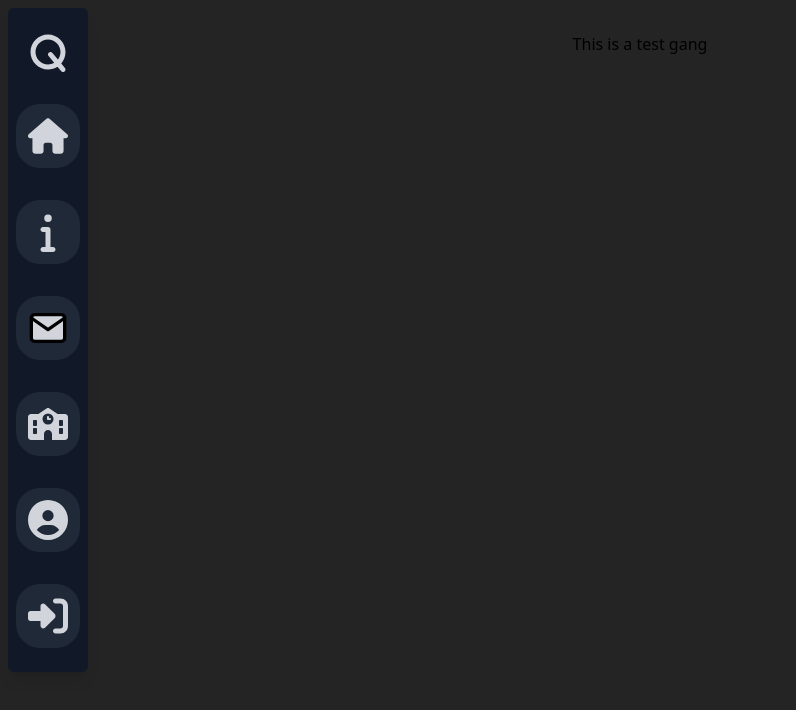
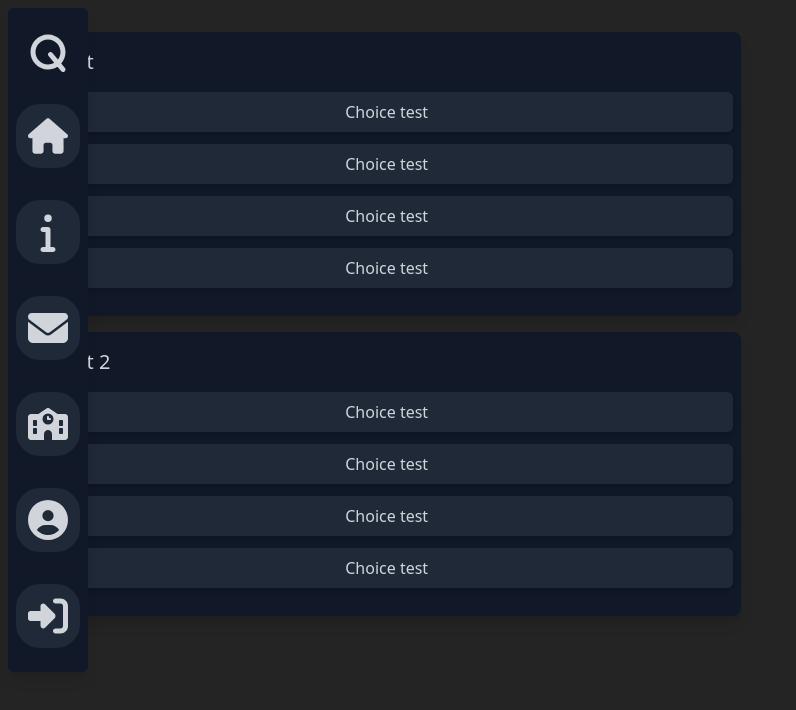
Before and after one commit to QuizMasterInc/QuizMaster, a React (Vite) app: page /quizzes/entertainment in a window 1280 px wide. Shown: the top 710 px of the page, without its empty margins (0-796 px from the left). Built offline with nearby package versions, Linux system fonts and the light colour scheme; no server answers.

Commit message:
progress on quiz activity

```diff
--- a/src/components/Test.jsx
+++ /dev/null
@@ -1,7 +0,0 @@
-import React from "react";
-
-const Test = ({}) => (
-    <div>Test</div>
-)
-
-export default Test;
--- a/src/components/Test2.jsx
+++ /dev/null
@@ -1,7 +0,0 @@
-import React from "react";
-
-const Test2 = ({}) => (
-    <div>Test 2</div>
-)
-
-export default Test2;
--- a/src/components/icons/Email.jsx
+++ b/src/components/icons/Email.jsx
@@ -2,6 +2,6 @@ import React from "react";
 
 const Email = ({className}) => (
 
-<svg className={className} xmlns ="http://www.w3.org/2000/svg" width="24" height="24" viewBox="0 0 24 24" fill="none" stroke="#000000" stroke-width="2" stroke-linecap="round" stroke-linejoin="round"><path d="M4 4h16c1.1 0 2 .9 2 2v12c0 1.1-.9 2-2 2H4c-1.1 0-2-.9-2-2V6c0-1.1.9-2 2-2z"></path><polyline points="22,6 12,13 2,6"></polyline></svg>)
-
+    <svg className={className} xmlns="http://www.w3.org/2000/svg" viewBox="0 0 512 512"><path d="M48 64C21.5 64 0 85.5 0 112c0 15.1 7.1 29.3 19.2 38.4L236.8 313.6c11.4 8.5 27 8.5 38.4 0L492.8 150.4c12.1-9.1 19.2-23.3 19.2-38.4c0-26.5-21.5-48-48-48H48zM0 176V384c0 35.3 28.7 64 64 64H448c35.3 0 64-28.7 64-64V176L294.4 339.2c-22.8 17.1-54 17.1-76.8 0L0 176z"/></svg>
+)
 export default Email;
--- a/src/components/quiz/Question.jsx
+++ b/src/components/quiz/Question.jsx
@@ -0,0 +1,14 @@
+import React from "react";
+import QuestionChoice from "./QuestionChoice";
+
+const Question = ({questionText}) => (
+    <div className="flex flex-col w-7/12 pb-4 mb-4 bg-gray-900 rounded-lg shadow-lg">
+        <p className="flex pt-4 pb-4 pl-6 text-xl text-gray-300">{questionText}</p>
+        <QuestionChoice choiceText={"Choice test"}/>
+        <QuestionChoice choiceText={"Choice test"}/>
+        <QuestionChoice choiceText={"Choice test"}/>
+        <QuestionChoice choiceText={"Choice test"}/>
+    </div>
+)
+
+export default Question
--- a/src/components/quiz/QuestionChoice.jsx
+++ b/src/components/quiz/QuestionChoice.jsx
@@ -1 +1,7 @@
 import React from "react";
+
+const QuestionChoice = ({choiceText}) => (
+    <button className="p-2 mb-3 ml-2 mr-2 text-gray-300 bg-gray-800 rounded-md shadow-md hover:bg-gray-600">{choiceText}</button>
+)
+
+export default QuestionChoice
--- a/src/components/quiz/QuizActivity.jsx
+++ b/src/components/quiz/QuizActivity.jsx
@@ -1,7 +1,10 @@
 import React from "react";
-
+import Question from "./Question";
 const QuizActivity = ({}) => (
-    <div>This is a test gang</div>
+    <div className="flex flex-col justify-center">
+        <Question questionText={"Test"}/>
+        <Question questionText={"Test 2"}/>
+    </div>
 )
 
 export default QuizActivity;
```
